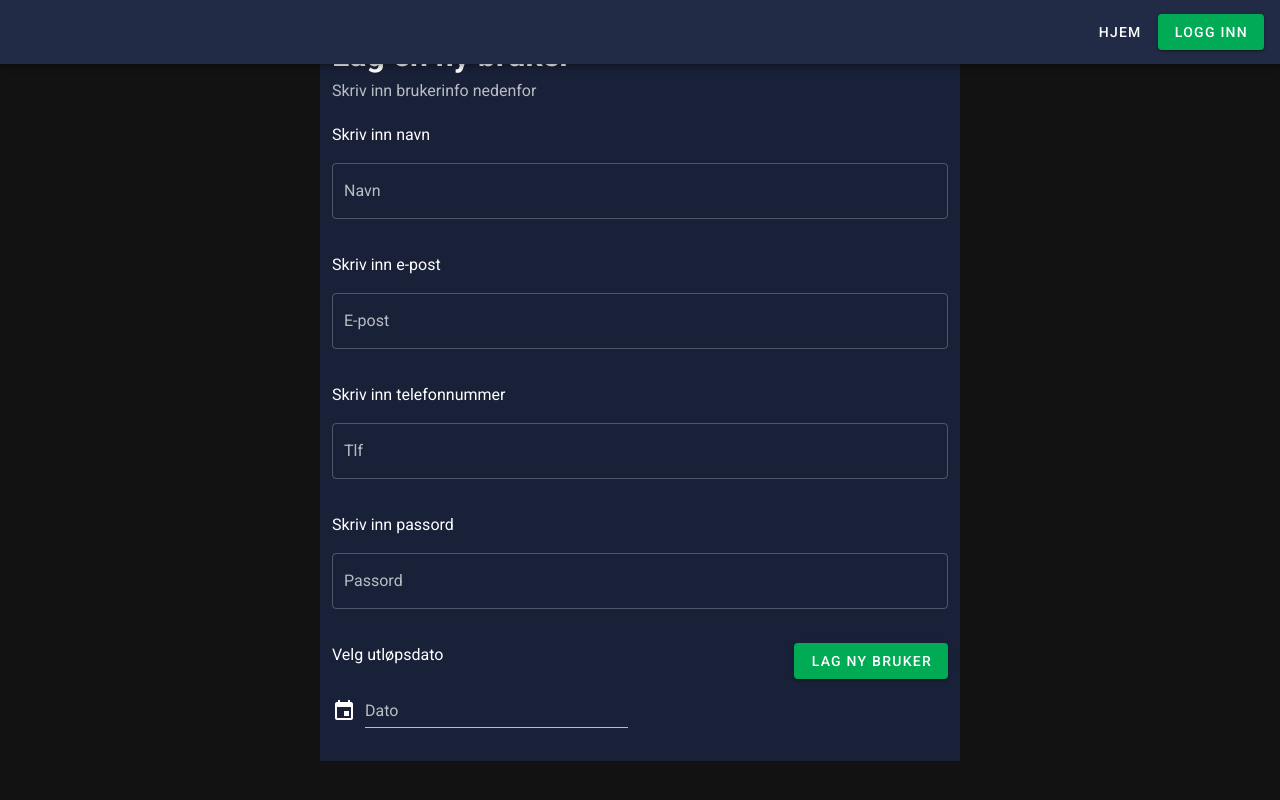
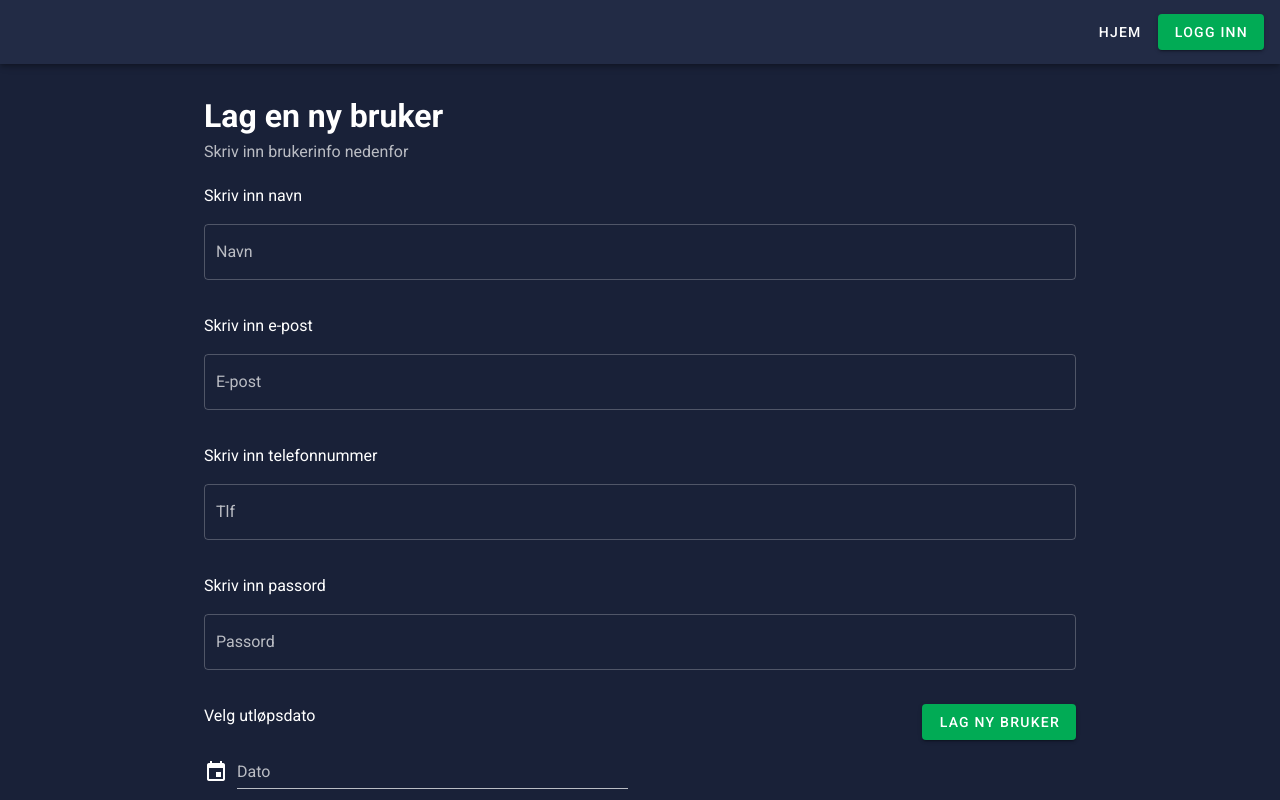
Before and after one commit to odinkvarving/Fullstack-voluntary-group-project, a Vue app in the folder frontend/rom-reservasjon-application/: page /addaccount in a window 1280 px wide. Built offline with nearby package versions, Linux system fonts and the light colour scheme; no server answers.

Commit message:
Modified some styling on AddAccount

```diff
--- a/frontend/rom-reservasjon-application/src/components/AddAccountComponents/AddAccountBox.vue
+++ b/frontend/rom-reservasjon-application/src/components/AddAccountComponents/AddAccountBox.vue
@@ -1,5 +1,5 @@
 <template>
-    <div id="add-account-box" style="color: white;">
+    <div class="add-account-box" style="color: white;">
         <v-container>
             <v-row>
                 <v-col class="col" cols="12">
@@ -234,6 +234,10 @@ export default {
 }
 </script>
 <style scoped>
+    #add-account-box {
+        height: 500px;
+        width: 700px;
+    }
     .col {
         margin-top: -20px;
     }
--- a/frontend/rom-reservasjon-application/src/routes/AddAccount.vue
+++ b/frontend/rom-reservasjon-application/src/routes/AddAccount.vue
@@ -1,6 +1,6 @@
 <template>
     <div class="add-account">
-        <AddAccountBox/>
+        <AddAccountBox class="add-account-box"/>
     </div>
 </template>
 <script>
@@ -26,8 +26,13 @@
     .add-account {
         background-color: #192138;
         position: fixed;
-        top: 50%;
-        left: 50%;
-        transform: translate(-50%, -50%);
+        padding-top: 100px;
+        height: 100%;
+        width: 100%;
+    }
+    .add-account-box {
+        height: 50%;
+        width: 70%;
+        margin: auto;
     }
 </style>
```
